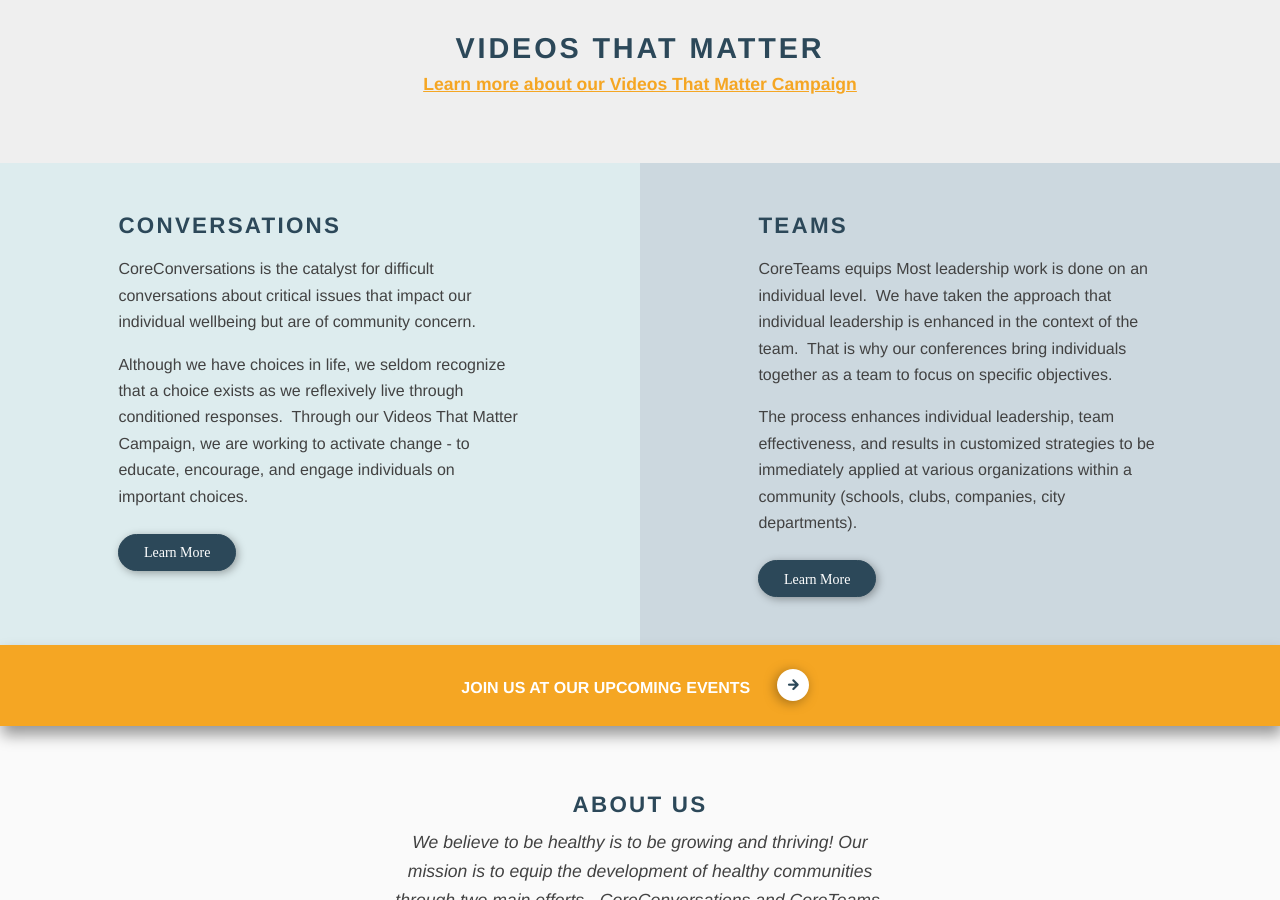
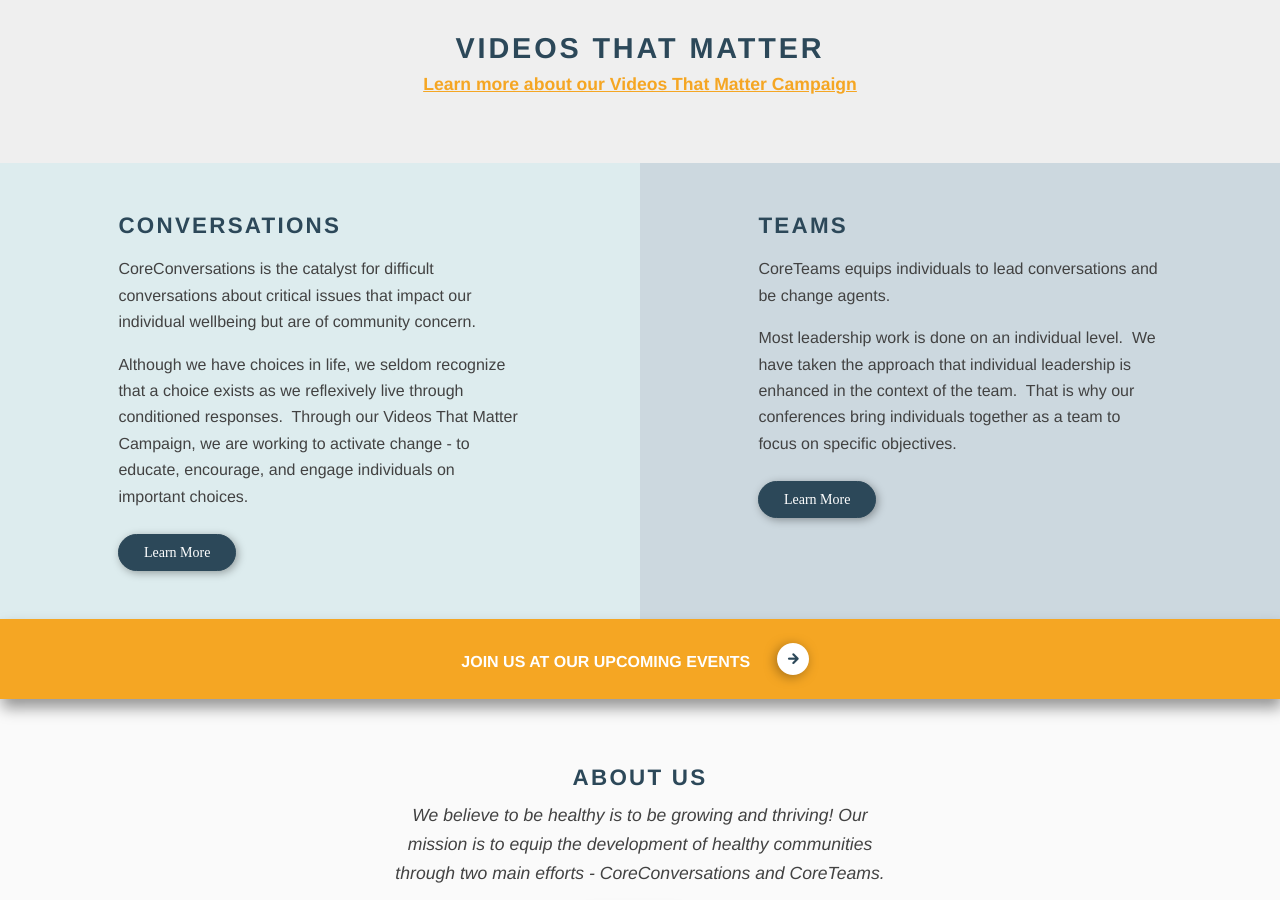
Before and after one commit to michaeldmcqueen/coreveritas.org, a Jekyll site: the page built from index.html, in a window 1280 px wide and 900 px high, scrolled down 943 px. Built offline with Jekyll 4.4.1, drawn with Linux system fonts in a browser that asks for light colours; nearby versions of some CDN libraries; the list of posts is cut into pages by our own code.

Commit message:
Updated '/_layouts/front.html' via CloudCannon

```diff
--- a/_layouts/front.html
+++ b/_layouts/front.html
@@ -24,7 +24,7 @@
     <section class="content-wrapper wrap">
       <div class="team-conversation">
         <div class="col col-1 conversation editable"><div class="block-wrapper"><h3>Conversations</h3><p>CoreConversations is the catalyst for difficult conversations about critical issues that impact our individual wellbeing but are of community concern.</p><p>Although we have choices in life, we seldom recognize that a choice exists as we reflexively live through conditioned responses.&nbsp; Through our Videos That Matter Campaign, we are working to activate change - to educate, encourage, and engage individuals on important choices.</p><div class="btn"><a href="/conversations">Learn More</a></div></div></div>
-        <div class="col col-2 team editable"><div class="block-wrapper"><h3>Teams</h3><p>CoreTeams equips Most leadership work is done on an individual level.&nbsp; We have taken the approach that individual leadership is enhanced in the context of the team.&nbsp; That is why our conferences bring individuals together as a team to focus on specific objectives.&nbsp;</p><p>The process enhances individual leadership, team effectiveness, and results in customized strategies to be immediately applied at various organizations within a community (schools, clubs, companies, city departments).&nbsp;</p><div class="btn"><a href="/team">Learn More</a></div></div></div>
+        <div class="col col-2 team editable"><div class="block-wrapper"><h3>Teams</h3><p>CoreTeams equips individuals to lead conversations and be change agents. &nbsp; &nbsp; &nbsp; &nbsp; &nbsp; &nbsp; &nbsp; &nbsp; &nbsp; &nbsp; &nbsp; &nbsp;</p><p>Most leadership work is done on an individual level.&nbsp; We have taken the approach that individual leadership is enhanced in the context of the team.&nbsp; That is why our conferences bring individuals together as a team to focus on specific objectives. &nbsp;</p><div class="btn"><a href="/team">Learn More</a></div></div></div>
       </div>
       <div class="participate-call editable"><a href="http://coreteamexperience.com/" target="_blank">JOIN US AT OUR UPCOMING EVENTS <img src="/assets/images/arrow-light.png" alt="" /></a></div>
       <div class="about-us-front">
```
